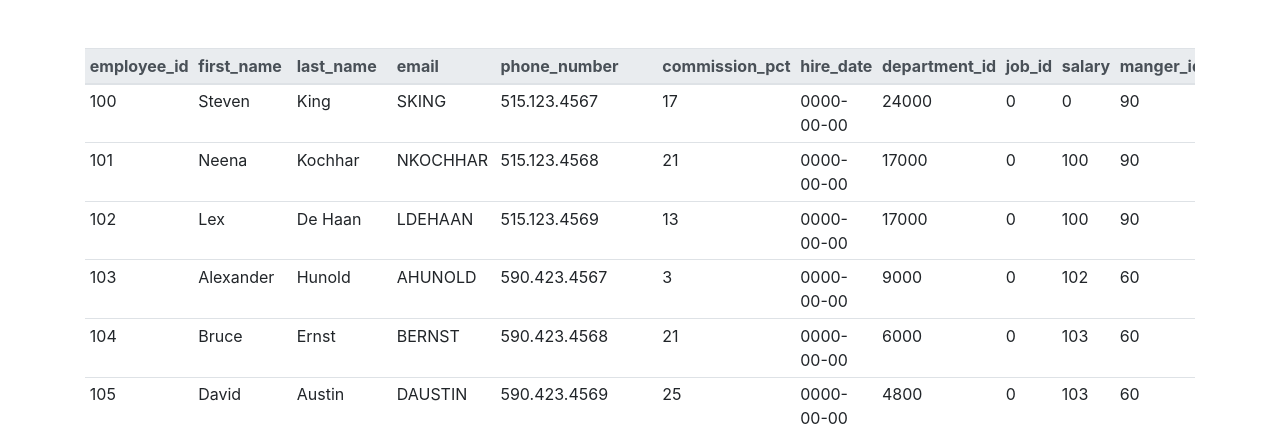
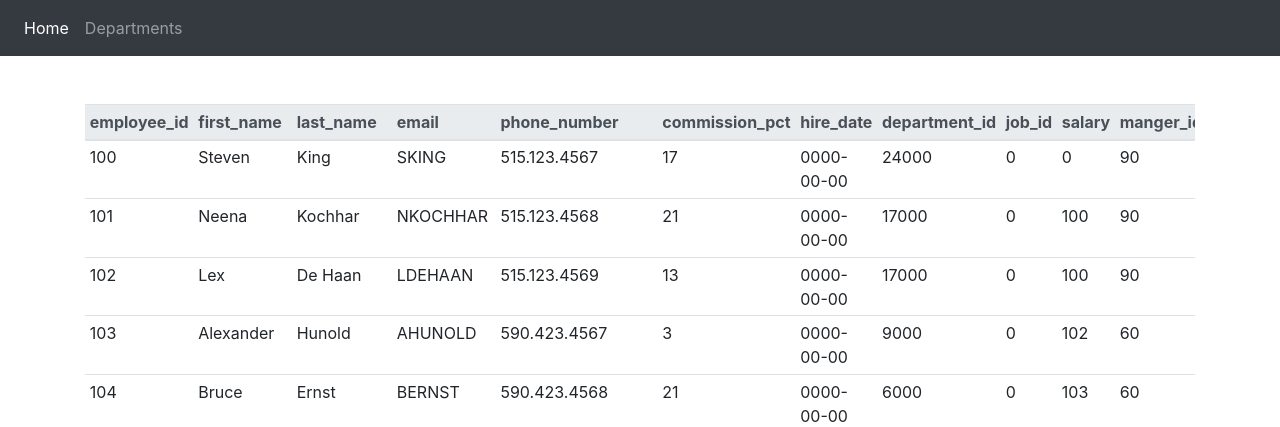
Before and after one commit to leon3110l/hr-employees, a PHP site: page / in a window 1280 px wide. Shown: the top 427 px of the page. Run offline with PHP 8.4, Linux system fonts and the light colour scheme; data comes from the database, SQL or seed files in the repository; some libraries are stand-ins or nearby versions.

Commit message:
added simple menu

```diff
--- a/view/table.php
+++ b/view/table.php
@@ -8,6 +8,19 @@
     <title>table</title>
 </head>
 <body>
+    <nav class="navbar navbar-expand-lg navbar-dark bg-dark">
+
+        <div class="collapse navbar-collapse" id="navbarSupportedContent">
+            <ul class="navbar-nav mr-auto">
+                <li class="nav-item active">
+                    <a class="nav-link" href="<?= HTTP_DIR ?>">Home</a>
+                </li>
+                <li class="nav-item">
+                    <a class="nav-link" href="<?= HTTP_DIR ?>/home/departments">Departments</a>
+                </li>
+            </ul>
+        </div>
+    </nav>
     <div class="container mt-5">
         <?= $table ?>
     </div>
```
